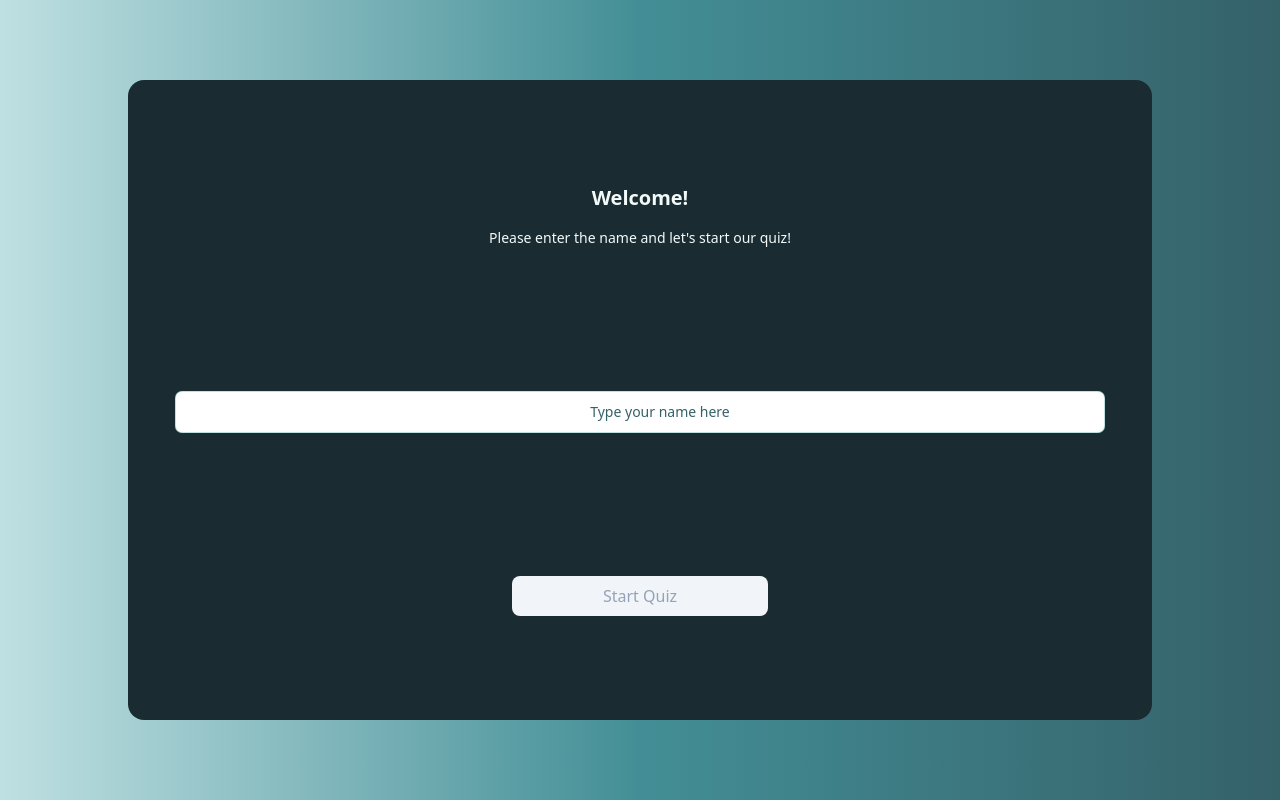
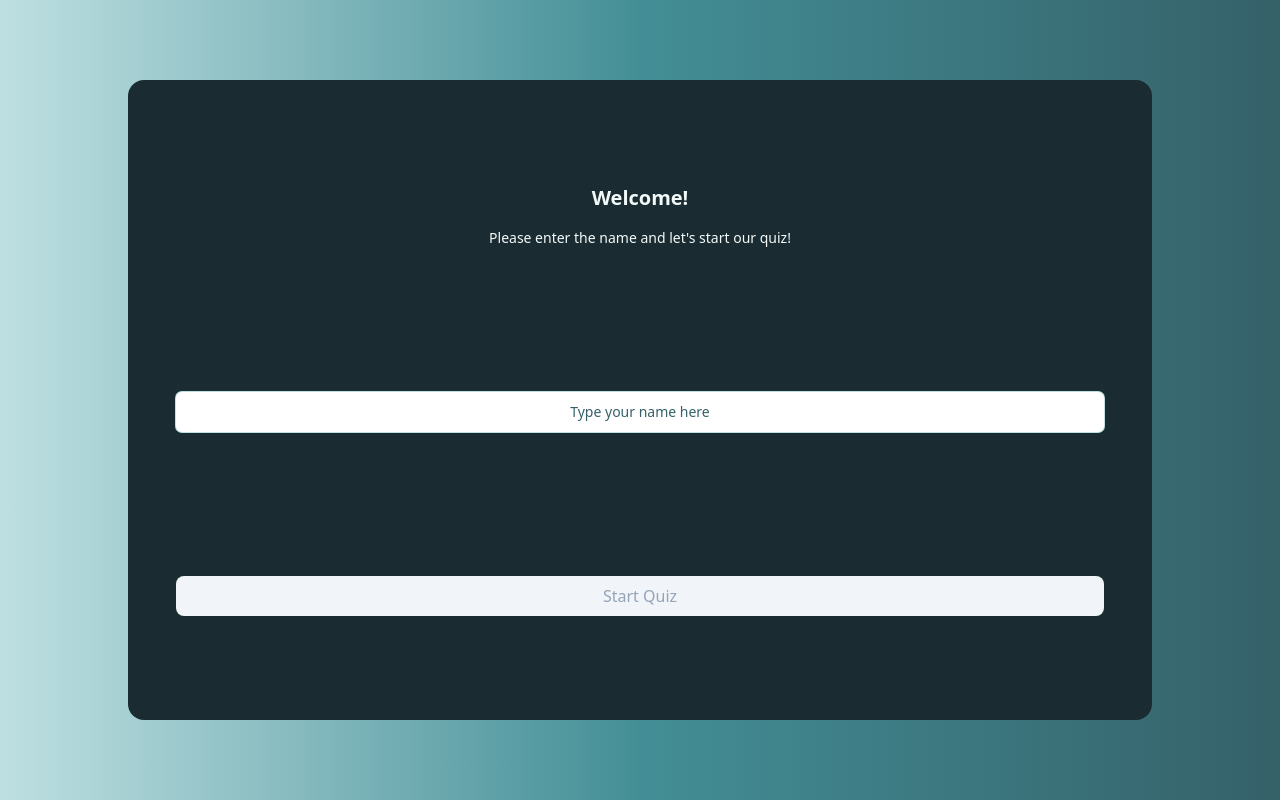
Before and after one commit to tony-blackie/music-quiz, a Next.js app: page /login in a window 1280 px wide. Built offline with nearby package versions, Linux system fonts and the light colour scheme.

Commit message:
add styling improvements

```diff
--- a/src/app/login/LoginForm.tsx
+++ b/src/app/login/LoginForm.tsx
@@ -9,7 +9,7 @@ const LoginForm = () => {
   const [name, setName] = useState("");
 
   return (
-    <form className="flex flex-col items-center justify-between flex-auto px-12 py-24">
+    <form className="flex flex-col items-center justify-between flex-auto w-full">
       <div>
         <h1 className="py-2 text-xl font-bold text-center text-mango-50">
           Welcome!
@@ -21,7 +21,7 @@ const LoginForm = () => {
       </div>
 
       <input
-        className="w-full py-2 pl-10 text-sm leading-6 text-center rounded-md shadow-sm appearance-none focus:ring-1 focus:ring-mango-400 focus:outline-none text-mango-950 placeholder-mango-700 ring-1 ring-mango-200"
+        className="w-full py-2 text-sm leading-6 text-center rounded-md shadow-sm appearance-none focus:ring-1 focus:ring-mango-400 focus:outline-none text-mango-950 placeholder-mango-700 ring-1 ring-mango-200"
         type="text"
         aria-label="Name"
         placeholder="Type your name here"
@@ -31,7 +31,7 @@ const LoginForm = () => {
         value={name}
       />
 
-      <Link href={Routes.QUIZ}>
+      <Link href={Routes.QUIZ} className="w-full">
         <ButtonFlat text="Start Quiz" disabled={!name.length} />
       </Link>
     </form>
--- a/src/app/login/page.tsx
+++ b/src/app/login/page.tsx
@@ -2,7 +2,7 @@ import LoginForm from "./LoginForm";
 
 const Login = () => {
   return (
-    <div className="flex w-4/5 font-sans rounded-2xl h-4/5 bg-mango-950">
+    <div className="flex w-4/5 px-12 py-24 font-sans rounded-2xl h-4/5 bg-mango-950">
       <LoginForm />
     </div>
   );
--- a/src/components/ui-elements/ButtonFlat/ButtonFlat.tsx
+++ b/src/components/ui-elements/ButtonFlat/ButtonFlat.tsx
@@ -6,7 +6,7 @@ type Props = {
 const ButtonFlatActive = ({ text, disabled = false }: Props) => {
   return (
     <button
-      className="flex items-center justify-center w-64 h-10 my-2 font-medium rounded-lg bg-mango-600 text-mango-50 hover:bg-mango-700 disabled:bg-slate-100 disabled:text-slate-400"
+      className="flex items-center justify-center w-full h-10 my-2 font-medium rounded-lg bg-mango-600 text-mango-50 hover:bg-mango-700 disabled:bg-slate-100 disabled:text-slate-400"
       disabled={disabled}
     >
       {text}
--- a/src/components/ui-elements/ButtonOutline/ButtonOutline.tsx
+++ b/src/components/ui-elements/ButtonOutline/ButtonOutline.tsx
@@ -6,7 +6,7 @@ type Props = {
 const ButtonFlatActive = ({ text, disabled }: Props) => {
   return (
     <button
-      className="flex items-center justify-center w-64 my-2 font-medium bg-white border rounded-lg h-9 text-mango-600 hover:text-mango-700 border-mango-600 hover:border-mango-700 disabled:bg-slate-100 disabled:text-slate-400"
+      className="flex items-center justify-center w-full my-2 font-medium bg-white border rounded-lg h-9 text-mango-600 hover:text-mango-700 border-mango-600 hover:border-mango-700 disabled:bg-slate-100 disabled:text-slate-400"
       disabled={disabled}
     >
       {text}
```
